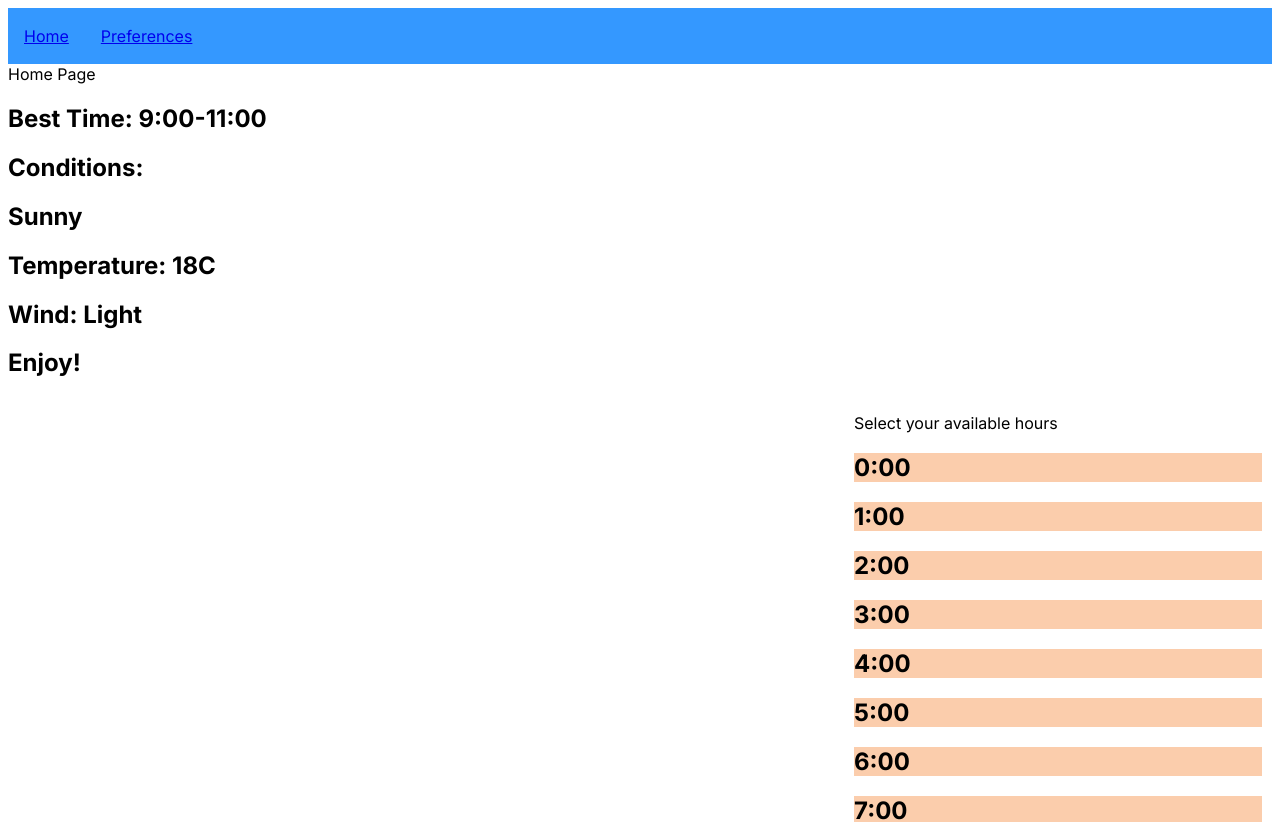
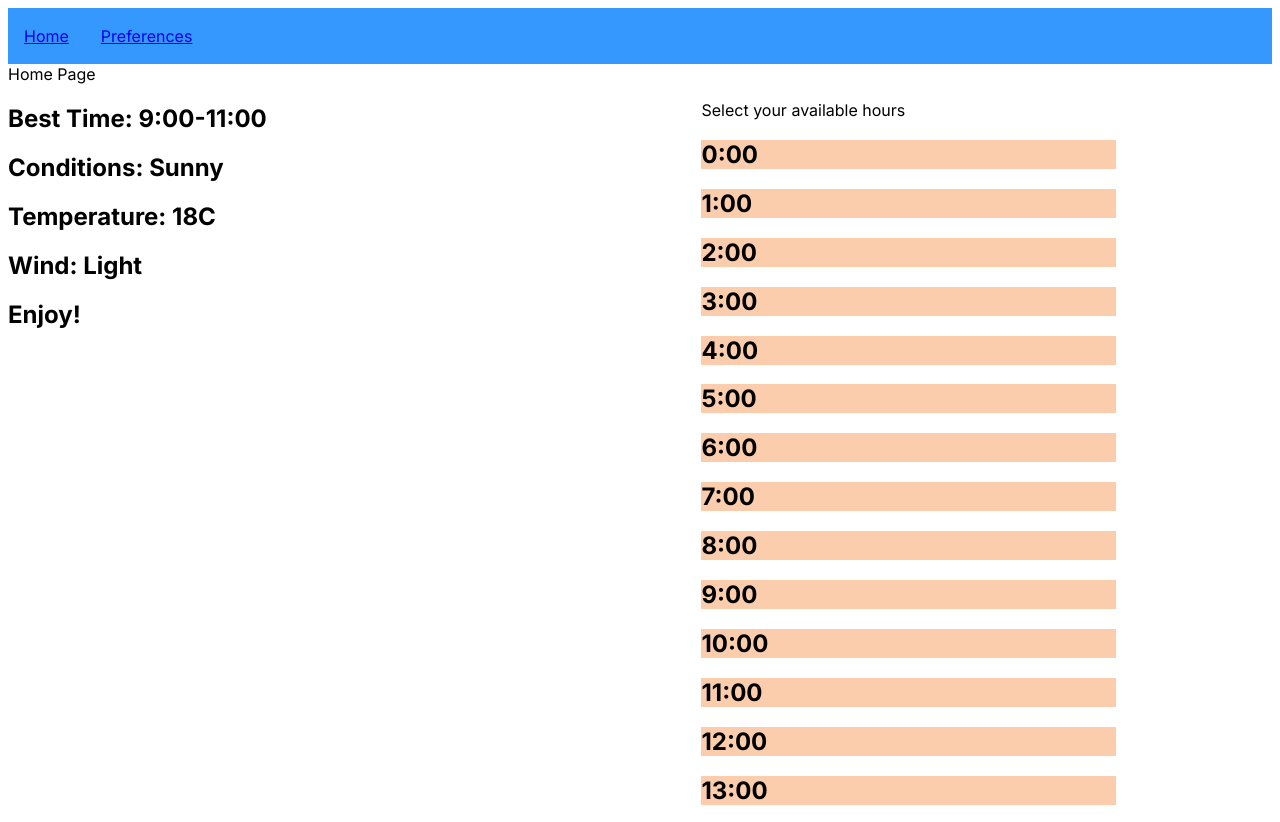
Before and after one commit to dayqiu22/sun-bather, a Next.js app: page /home in a window 1280 px wide. Shown: the top 822 px of the page. Built offline with nearby package versions, Linux system fonts and the light colour scheme.

Commit message:
reco fonts

```diff
--- a/src/app/home/page.tsx
+++ b/src/app/home/page.tsx
@@ -1,6 +1,6 @@
 import Schedule from "../ui/home/schedule";
 
-import { Grid, Col } from 'rsuite';
+import { Grid, Col, Row } from 'rsuite';
 import Reco from "../ui/home/reco"
 
 export default function Page() {
@@ -16,13 +16,22 @@ export default function Page() {
     return (
         <>
             <div>Home Page</div>
-            <Reco weatherData={weatherDataPlaceholder}/>
+            <Row className="show-grid">
+                <Col>
+                    <Reco weatherData={weatherDataPlaceholder}/>
+                </Col>
+                <Col md = {8} xsPush={8}>
+                    {<Schedule/>}
+                    {/* xs={6} xsPush={12} `right` */}
+                </Col>
+            </Row>
 
+{/*
             <Grid fluid>
                 <Col md={8} xsOffset={16}>
-                    {<Schedule/>}
+
                 </Col>
-            </Grid>
+            </Grid> */}
 
 
         </>
--- a/src/app/ui/home/reco.tsx
+++ b/src/app/ui/home/reco.tsx
@@ -5,13 +5,13 @@ export default function Reco({ weatherData }) {
     return (
       <>
         <div>
-            <h2>{`Best Time: ${timeSpan}`}</h2>
+            <h2><span className="label">Best Time:</span> <span className="data">{timeSpan}</span></h2>
         </div>
         <div>
-            <h2>Conditions: </h2>
-            <h2>{cloudCover}</h2>
-            <h2>{`Temperature: ${temperature}`}</h2>
-            <h2>{`Wind: ${wind}`}</h2>
+            <h2><span className="label">Conditions:</span> <span className="data">{cloudCover}</span></h2>
+            <h2><span className="label">Temperature:</span> <span className="data">{temperature}</span></h2>
+            <h2><span className="label">Wind:</span> <span className="data">{wind}</span></h2>
+
         </div>
         <div>
             <h2>Enjoy!</h2>
```
